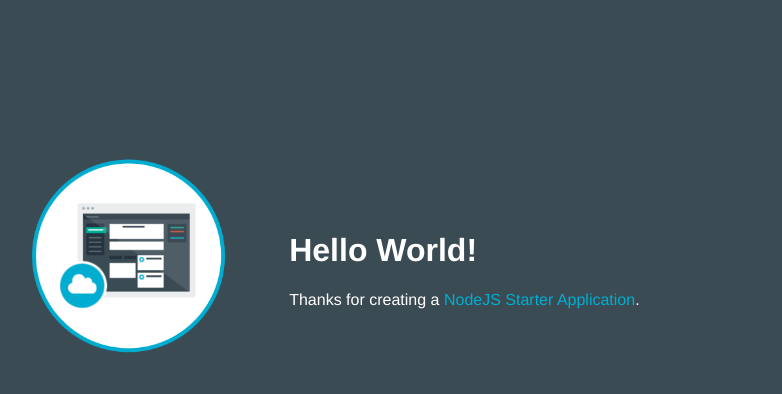
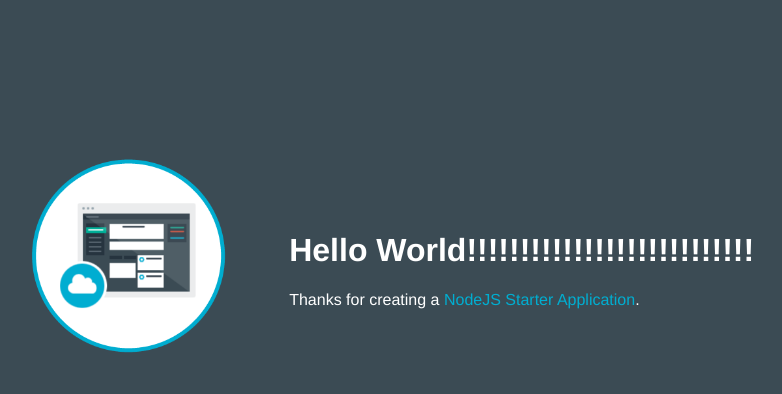
Before and after one commit to kimering/kimering_bluemix, a website: page public/index.html in a window 1280 px wide. Shown: the whole page, without its empty margins (253-1035 px from the left). Drawn offline with Linux system fonts and the light colour scheme.

Commit message:
Update index.html

```diff
--- a/public/index.html
+++ b/public/index.html
@@ -16,7 +16,7 @@
           <img class = "newappIcon" src="images/newapp-icon.png">
         </td>
         <td>
-          <h1 id="message">Hello World!</h1>
+          <h1 id="message">Hello World!!!!!!!!!!!!!!!!!!!!!!!!!!!</h1>
           <p class='description'></p> Thanks for creating a <span class = "blue">NodeJS Starter Application</span>.
         </td>
       </tr>
```
